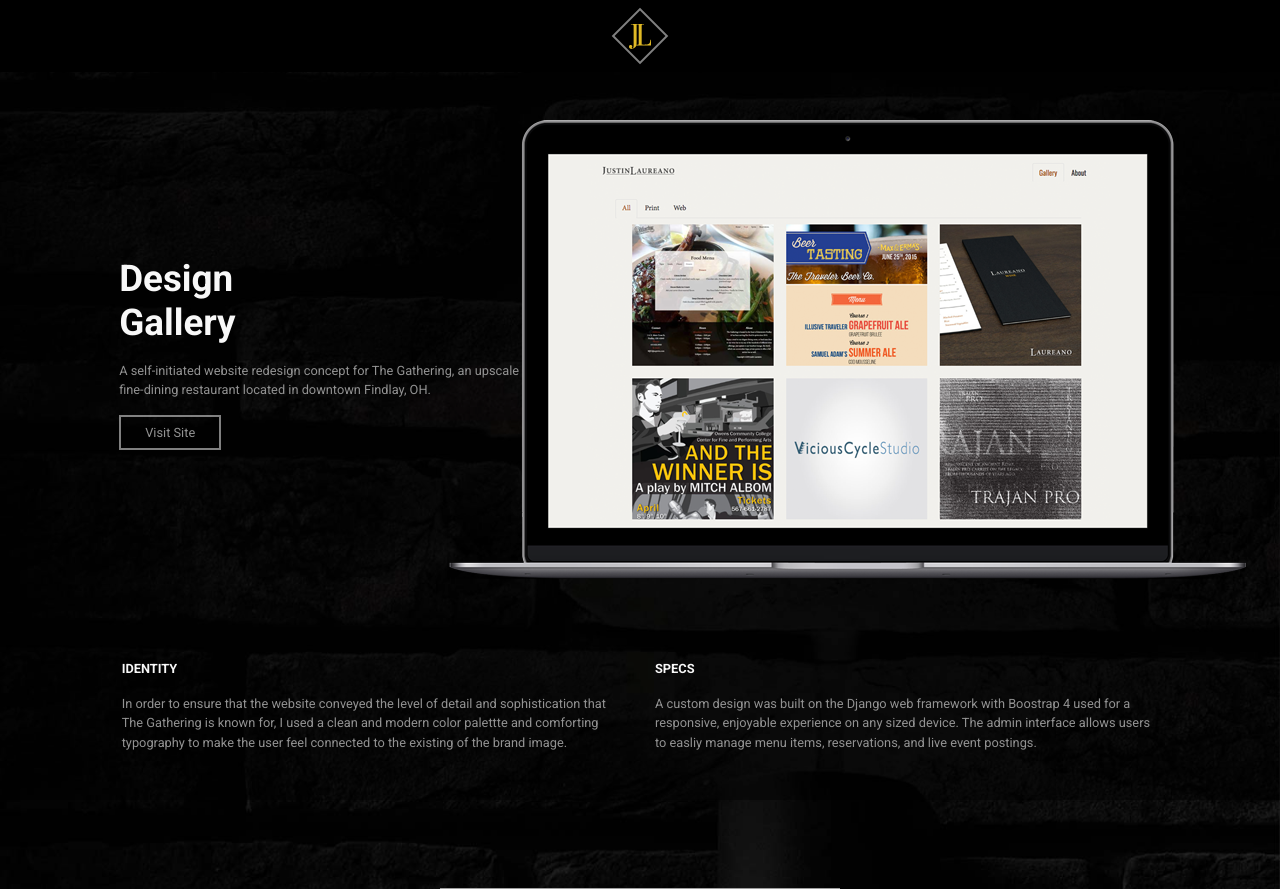
After one commit to JustinLaureano/Portfolio, a Django app: page /project_4/ in a window 1280 px wide. The commit adds this page. Shown: the top 889 px of the page. Run offline with Django 3.2, Linux system fonts and the light colour scheme; some libraries are stand-ins or nearby versions; grey boxes are pictures that could not be loaded.

Commit message:
added graphic design protfolio to site

```diff
--- /dev/null
+++ b/justin_laureano/templates/justin_laureano/design.html
@@ -0,0 +1,71 @@
+{% extends 'justin_laureano/base.html' %}
+{% load staticfiles %}
+{% block content %}
+
+<header class="row">
+    <div class="header-static col-12 py-3">
+        <div class="logo-sm">
+            <img src="{% static 'images/portfolio/logo.svg' %}" class="logo-img-sm" alt="Justin Laureano" height="25px">
+            <div class="diamond-sm"></div>
+        </div>
+    </div>
+</header>
+
+<div class="row project-landing">
+    <div class="col-10 col-sm-3 offset-1 align-self-center pl-0 project-intro">
+        <h1 class="sr-intro-sequence">Design<br>Gallery</h1>
+        <p class="gray detail py-2 sr-intro-sequence">
+            A self-initiated website redesign concept for The Gathering, an upscale fine-dining restaurant located in downtown Findlay, OH.
+        </p>
+        <a href="http://www.design.justinlaureano.com" class="view-btn my-3 py-2 px-4 text-center view-btn sr-intro-sequence" target="blank">Visit Site</a>
+    </div>
+    <div class="col-12 col-sm-8 sr-laptop-right">
+        <img src="{% static 'images/design/design_home_laptop.png' %}" class="design-laptop" alt="Design Gallery Laptop View" class="img-fluid">
+    </div>
+</div>
+<div class="row my-5">
+    <div class="col-10 col-sm-5 offset-1 overflow-hidden">
+        <p class="text-uppercase font-weight-bold sr-intro-sequence">Identity</p>
+        <p class="gray sr-intro-sequence">
+            In order to ensure that the website conveyed the level of detail and sophistication that The Gathering is known for, I used a clean and modern color palettte and comforting typography to make the user feel connected to the existing of the brand image.
+        </p>
+    </div>
+    <div class="col-10 offset-1 col-sm-5 offset-sm-0 overflow-hidden">
+            <p class="text-uppercase font-weight-bold sr-intro-sequence">Specs</p>
+            <p class="gray sr-intro-sequence">
+                A custom design was built on the Django web framework with Boostrap 4 used for a responsive, enjoyable experience on any sized device. The admin interface allows users to easliy manage menu items, reservations, and live event postings.
+            </p>
+        </div>
+</div>
+<div class="row justify-content-center project-showcase">
+    <div class="col-8 text-center">
+        <img src="{% static 'images/portfolio/gathering_full.png' %}" alt="The Gathering Full Homepage View" class="img-fluid gathering-full">
+    </div>
+</div>
+<div class="row gathering-phones justify-content-between">
+    <div class="col-4 project-phone p-sm-5 sr-phone-showcase">
+        <img src="{% static 'images/portfolio/gathering_phone_reservation.png' %}" alt="The Gathering Reservation Page Mobile View" class="img-fluid gathering-phone">
+    </div>
+    <div class="col-4 project-phone p-sm-5 sr-phone-showcase">
+        <img src="{% static 'images/portfolio/gathering_phone_patio.png' %}" alt="The Gathering Patio Information Phone View" class="img-fluid gathering-phone">
+    </div>
+    <div class="col-4 project-phone p-sm-5 sr-phone-showcase">
+        <img src="{% static 'images/portfolio/gathering_phone_menu.png' %}" alt="The Gathering Menu Phone View" class="img-fluid gathering-phone">
+    </div>
+</div>
+<div class="row font-showcase">
+    <div class="col-12 offset-sm-1 mt-3 mt-sm- overflow-hidden">
+        <p class="text-uppercase font-weight-bold gray mb-1 sr-font-sequence">Heading</p>
+        <p class="text-uppercase font-weight-bold h3 crimson-text sr-font-sequence">Crimson Text</p>
+        <p class="text-uppercase gray crimson-text mb-5 sr-font-sequence">abcdefghijklmnopqrstuvwxyz</p>
+    </div>
+    <div class="col-12 col-sm-7 offset-sm-1 overflow-hidden">
+            <p class="text-uppercase font-weight-bold gray mb-1 sr-font-sequence">Body</p>
+            <p class="text-uppercase font-weight-bold h5 work-sans sr-font-sequence">Work Sans</p>
+            <p class="text-uppercase gray work-sans mb-0 sr-font-sequence">abcdefghijklmnopqrstuvwxyz</p>
+            <p class="text-lowercase gray work-sans sr-font-sequence">abcdefghijklmnopqrstuvwxyz</p>
+            <p class="text-lowercase gray work-sans sr-font-sequence">Lorem ipsum dolor sit, amet consectetur adipisicing elit. Voluptatibus natus magni, sint praesentium assumenda corporis eaque impedit esse qui ut.</p>
+        </div>
+</div>
+
+{% endblock %}
--- a/justin_laureano/urls.py
+++ b/justin_laureano/urls.py
@@ -9,4 +9,5 @@ urlpatterns = [
     path('project_1/', views.the_gathering, name='project_1'),
     path('project_2/', views.news, name='project_2'),
     path('project_3/', views.trivia, name='project_3'),
+    path('project_4/', views.design, name='project_4'),
 ]
--- a/justin_laureano/views.py
+++ b/justin_laureano/views.py
@@ -4,7 +4,6 @@ from django.shortcuts import render
 
 def home_page(request):
     return render(request, 'justin_laureano/index.html', {})
-
 
 def the_gathering(request):
     return render(request, 'justin_laureano/the_gathering.html', {})
@@ -14,3 +13,6 @@ def news(request):
 
 def trivia(request):
     return render(request, 'justin_laureano/trivia.html', {})
+
+def design(request):
+    return render(request, 'justin_laureano/design.html', {})
--- a/the_gathering/static/css/main_style.css
+++ b/the_gathering/static/css/main_style.css
@@ -284,7 +284,7 @@ span {
     margin-top: 150px;
 }
 
-.gathering-home-phone, .trivia-question-phone {
+.gathering-home-phone, .trivia-question-phone, .design-home-phone {
     width: 23vw;
     position: relative;
     top: 5%;
@@ -292,15 +292,15 @@ span {
     transition: .5s ease-in-out;
 }
 
-.gathering-home-phone:hover, .trivia-question-phone:hover {
+.gathering-home-phone:hover, .trivia-question-phone:hover, .design-home-phone:hover {
     width: 25vw;
 }
 
-.gathering-home-tablet {
+.gathering-home-tablet, .design-home-tablet {
     width: 45vw;
     transition: .5s ease-in-out;
 }
-.gathering-home-tablet:hover {
+.gathering-home-tablet:hover, .design-home-tablet:hover {
     width: 46vw;
 }
 
```
Also changed, not shown: justin_laureano/templates/justin_laureano/index.html (+20 -0 lines), the_gathering/static/images/design/design_erma_phone.png (added), the_gathering/static/images/design/design_home_laptop.png (added), the_gathering/static/images/design/design_home_phone.png (added), the_gathering/static/images/design/design_home_tablet.png (added), the_gathering/static/images/design/design_port_full.png (added), the_gathering/static/images/design/design_vcs_phone.png (added).
